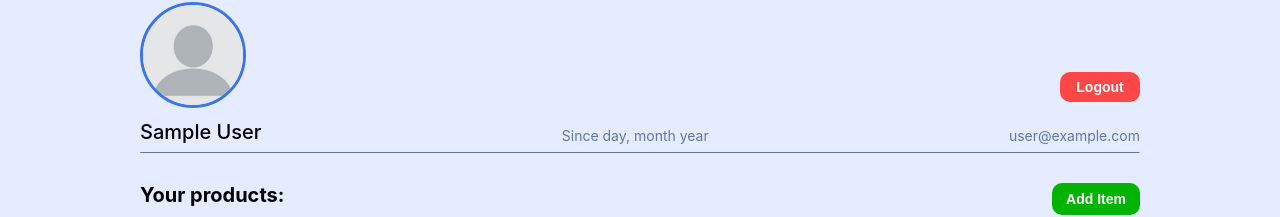
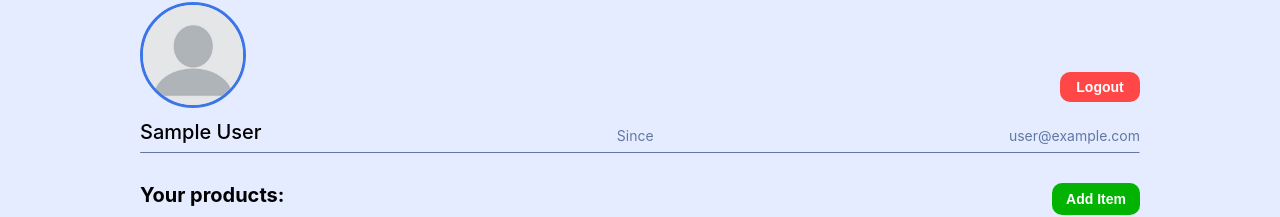
Before and after one commit to EngenheirosDoHavaii/EngDSoft, a React (Create React App) app: page /profile in a window 1280 px wide. Shown: the part 136-353 px from the top of the page. Built offline with nearby package versions, Linux system fonts and the light colour scheme; no server answers; sample sign-in values are in the browser's storage.

Commit message:
get creation time info from auth

```diff
--- a/src/pages/Profile/Profile.tsx
+++ b/src/pages/Profile/Profile.tsx
@@ -36,7 +36,7 @@ export function Profile() {
 
           <div className="user-profile-text">
             <div className="user-name">{auth.currentUser?.displayName}</div>
-            <div className="user-date"> Since day, month year</div>
+            <div className="user-date">Since {auth.currentUser?.metadata.creationTime?.substring(8, 16).toLowerCase()}</div>
             <div className="user-email">{auth.currentUser?.email}</div>
           </div>
 
```
